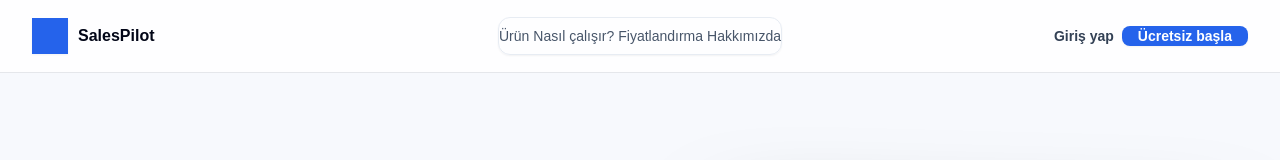
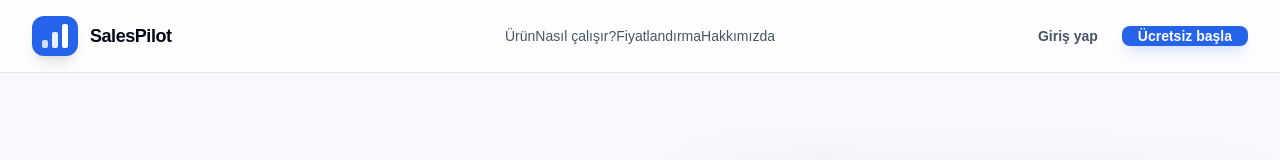
Before and after one commit to kerimelmalii/salespilot, a Next.js app: page / in a window 1280 px wide. Shown: the top 160 px of the page. Built offline with nearby package versions, Linux system fonts and the light colour scheme.

Commit message:
Restore simple marketing header style

```diff
--- a/components/marketing-header.tsx
+++ b/components/marketing-header.tsx
@@ -17,28 +17,28 @@ export function MarketingHeader() {
   return (
     <header className="sticky top-0 z-50 border-b border-slate-200/70 bg-white/90 backdrop-blur-xl">
       <div className="marketing-header-row mx-auto max-w-7xl px-5 lg:px-8">
-        <Link href="/" className="flex w-fit items-center gap-2.5 justify-self-start text-[17px] font-semibold tracking-[-0.02em] text-slate-950">
-          <span className="flex h-9 w-9 items-end justify-center gap-[3px] rounded-[10px] bg-blue-600 px-2 py-1.5 shadow-sm shadow-blue-600/25">
-            <i className="h-2 w-1 rounded-[2px] bg-white/75" />
-            <i className="h-3.5 w-1 rounded-[2px] bg-white/90" />
-            <i className="h-5 w-1 rounded-[2px] bg-white" />
+        <Link href="/" className="flex w-fit items-center gap-3 justify-self-start text-lg font-semibold tracking-tight text-slate-950">
+          <span className="flex h-10 items-end gap-1 rounded-xl bg-blue-600 px-2.5 py-2 shadow-lg shadow-blue-600/20">
+            <i className="h-2 w-1.5 rounded-sm bg-white/80" />
+            <i className="h-4 w-1.5 rounded-sm bg-white/90" />
+            <i className="h-6 w-1.5 rounded-sm bg-white" />
           </span>
           SalesPilot
         </Link>
 
-        <nav aria-label="Ana menü" className="marketing-desktop-nav items-center gap-1 whitespace-nowrap rounded-xl border border-slate-200/80 bg-slate-50/80 p-1 text-sm font-medium text-slate-600 shadow-sm">
+        <nav aria-label="Ana menü" className="marketing-desktop-nav items-center gap-8 whitespace-nowrap text-sm font-medium text-slate-600">
           {links.map((link) => (
-            <Link key={link.href} href={link.href} className="rounded-lg px-3.5 py-2 transition-colors hover:bg-white hover:text-blue-700 hover:shadow-sm">
+            <Link key={link.href} href={link.href} className="transition-colors hover:text-blue-600">
               {link.label}
             </Link>
           ))}
         </nav>
 
         <div className="marketing-desktop-actions items-center justify-end gap-2">
-          <Link href="/giris?next=/panel" className="rounded-lg px-3.5 py-2.5 text-sm font-semibold text-slate-700 transition-colors hover:bg-slate-100 hover:text-slate-950">
+          <Link href="/giris?next=/panel" className="rounded-lg px-4 py-2.5 text-sm font-semibold text-slate-600 transition-colors hover:bg-slate-100 hover:text-slate-950">
             Giriş yap
           </Link>
-          <Link href="/kayit?plan=demo" className="rounded-lg bg-blue-600 px-4 py-2.5 text-sm font-semibold text-white shadow-sm shadow-blue-600/25 transition-colors hover:bg-blue-700">
+          <Link href="/kayit?plan=demo" className="rounded-lg bg-blue-600 px-4 py-2.5 text-sm font-semibold text-white shadow-lg shadow-blue-600/15 transition-colors hover:bg-blue-700">
             Ücretsiz başla
           </Link>
         </div>
```
